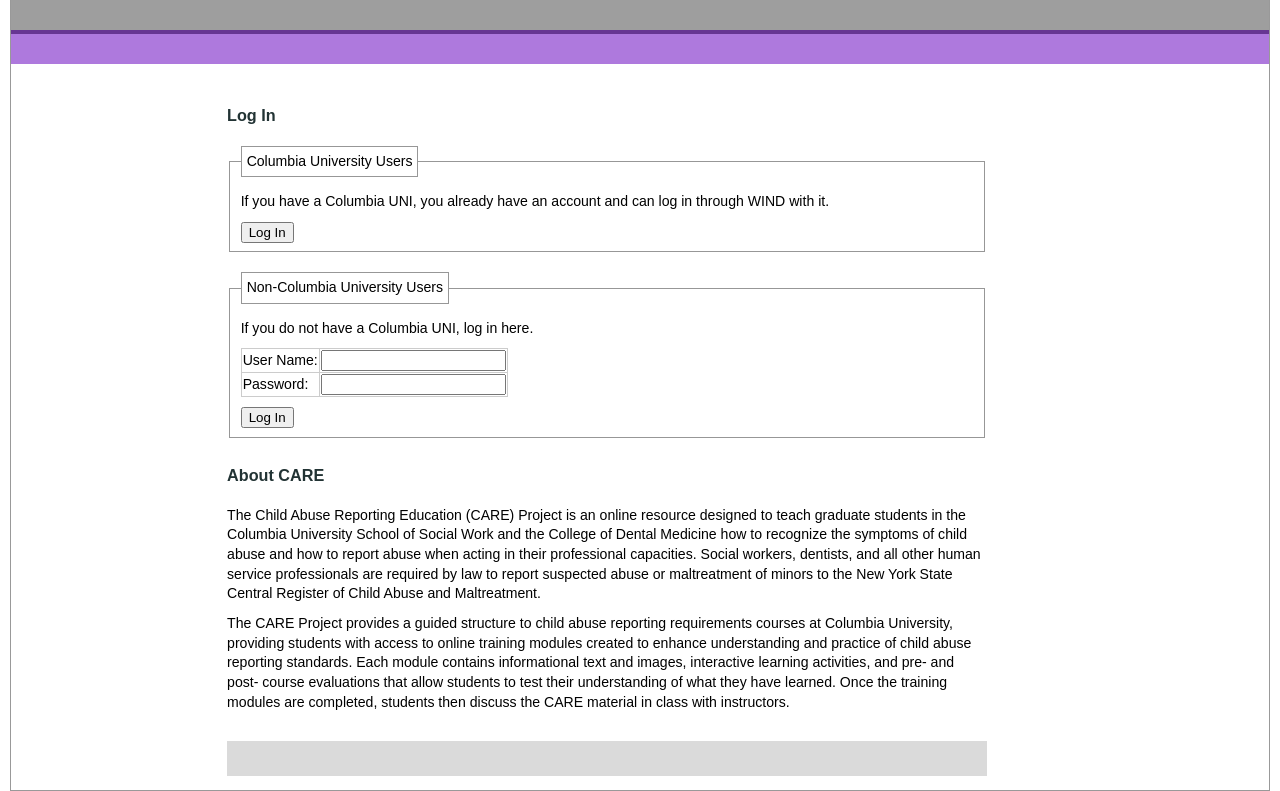
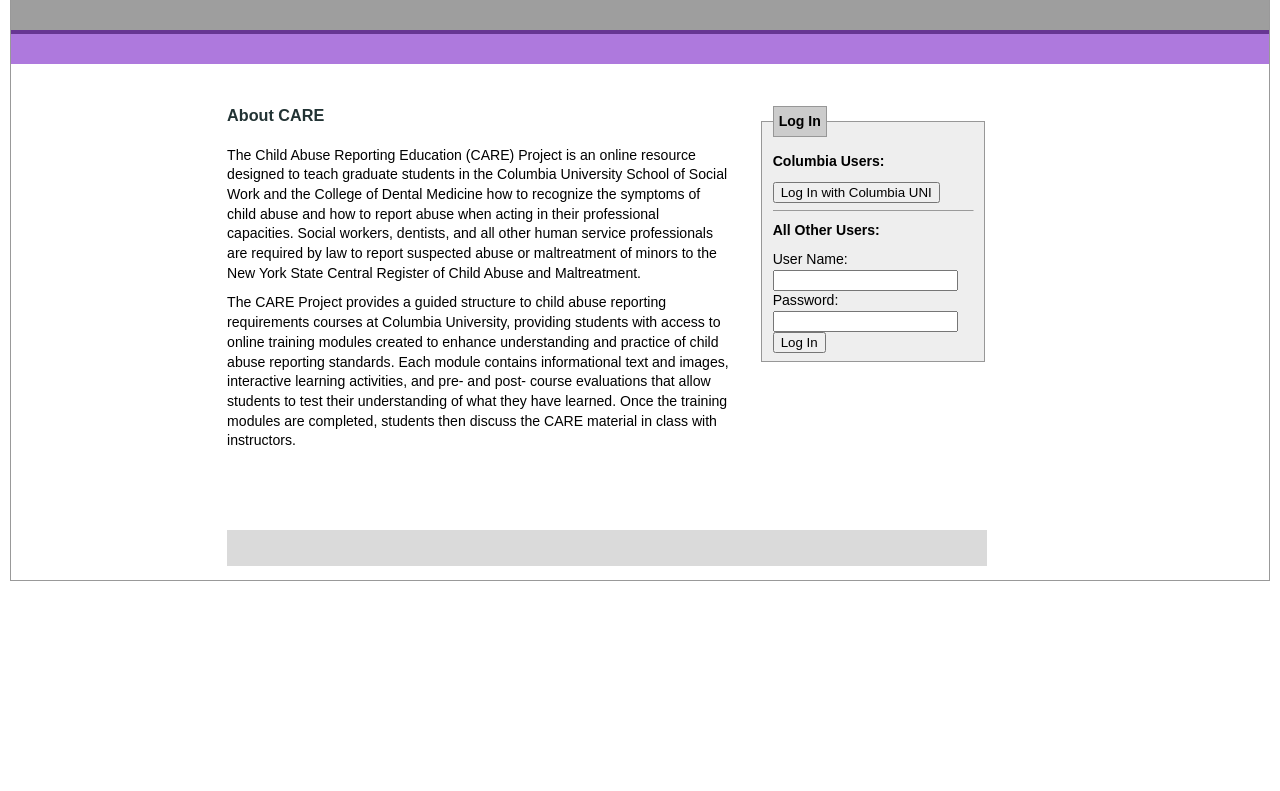
Before and after one commit to ccnmtl/carr, a Django app: template templates/registration/login.html in a window 1280 px wide. Shown: the part 101-892 px from the top of the page. After the commit the page ends 682 px from the top, so only its background shows below. Run offline with Django 3.2, Linux system fonts and the light colour scheme; the template is opened without the code that fills it: most values are stand-ins (such as "Sample title", 1, 10 or a date in 2020); form fields are guessed from the names that the template uses; parts of the project's set-up code (start-up, migrations or seed data) failed here and were passed over; grey boxes are pictures that could not be loaded.

Commit message:
login/logout copy and ui edits

```diff
--- a/templates/registration/login.html
+++ b/templates/registration/login.html
@@ -8,40 +8,60 @@
 
 {% endif %}
 
-<h3>Log In</h3>
+	<div style="float:right; width:30%; margin: 0px 0px 120px 30px;">
 
-<fieldset>
+		<fieldset style="background-color: #eee;">
 
-<legend>Columbia University Users</legend>
-
-<form method="get" action="{{ wind_base }}login">
-<input type="hidden" name="service" value="{{ wind_service }}" />
-<input type="hidden" name="destination" value="http://{{ request.get_host }}/accounts/windlogin/?next={{ next }}" />
-
-<p>If you have a Columbia UNI, you already have an account and can log in through WIND with it.</p>
-
-<input type="submit" value="Log In" />
-</form>
-
-</fieldset>
+		<legend style="background-color: #ccc; font-weight: bold;">Log In</legend>
 
 
-<fieldset>
+	<div>
 
-<legend>Non-Columbia University Users</legend>
+		<form method="get" action="{{ wind_base }}login">
+		<input type="hidden" name="service" value="{{ wind_service }}" />
+		<input type="hidden" name="destination" value="http://{{ request.get_host }}/accounts/windlogin/?next={{ next }}" />
 
-<p>If you do not have a Columbia UNI, log in here.</p>
+		<p style="font-weight: bold;">Columbia Users:</p>
+
+		<input type="submit" value="Log In with Columbia UNI" />
+		</form>
 
 
-<form method="post" action=".">
-<table>
-<tr><td><label for="id_username">User Name:</label></td><td>{{ form.username }}</td></tr>
-<tr><td><label for="id_password">Password:</label></td><td>{{ form.password }}</td></tr>
-</table>
-<input type="submit" value="Log In" />
-<input type="hidden" name="next" value="{{ next }}" />
-</form>
-</fieldset>
+	</div>
+
+	<hr size="1" />
+
+	<div>
+
+
+		<p style="font-weight: bold;">All Other Users:</p>
+
+
+		<form method="post" action=".">
+
+		<div>
+
+		<div><label for="id_username">User Name:</label></div>
+		<div>{{ form.username }}</div>
+
+		</div>
+
+		<div>
+
+		<div><label for="id_password">Password:</label></div>
+		<div>{{ form.password }} </div>
+
+		</div>
+
+		<input type="submit" value="Log In" />
+		<input type="hidden" name="next" value="{{ next }}" />
+		</form>
+
+	</div>
+
+		</fieldset>
+
+</div>
 
 <h3>About CARE</h3>
 
```
Also changed, not shown: templates/logged_out.html (+11 -2 lines).
